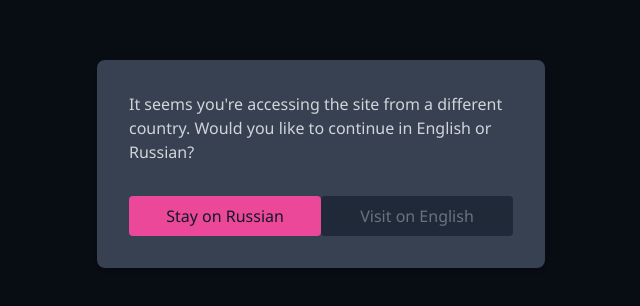
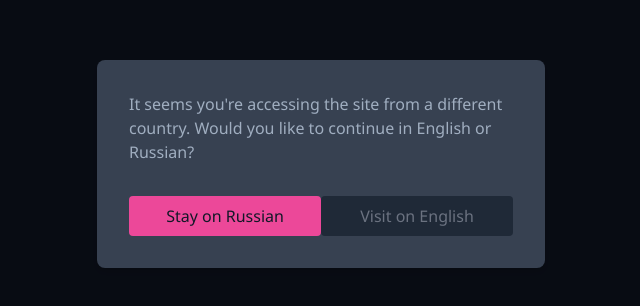
Before and after one commit to 0xQueen/majesty.lol, a plain HTML site: page about.html in a window 1280 px wide. Shown: the part 236-542 px from the top of the page, without its empty margins (319-959 px from the left). Drawn offline with nearby package versions, Linux system fonts and the light colour scheme; no server answers.

```diff
--- a/about.html
+++ b/about.html
@@ -37,6 +37,10 @@
             padding: 5px;
             border-radius: 5px;
             display: inline-block;
+        }
+
+        p {
+            color: #a0aec0;
         }
     </style>
 </head>
```
